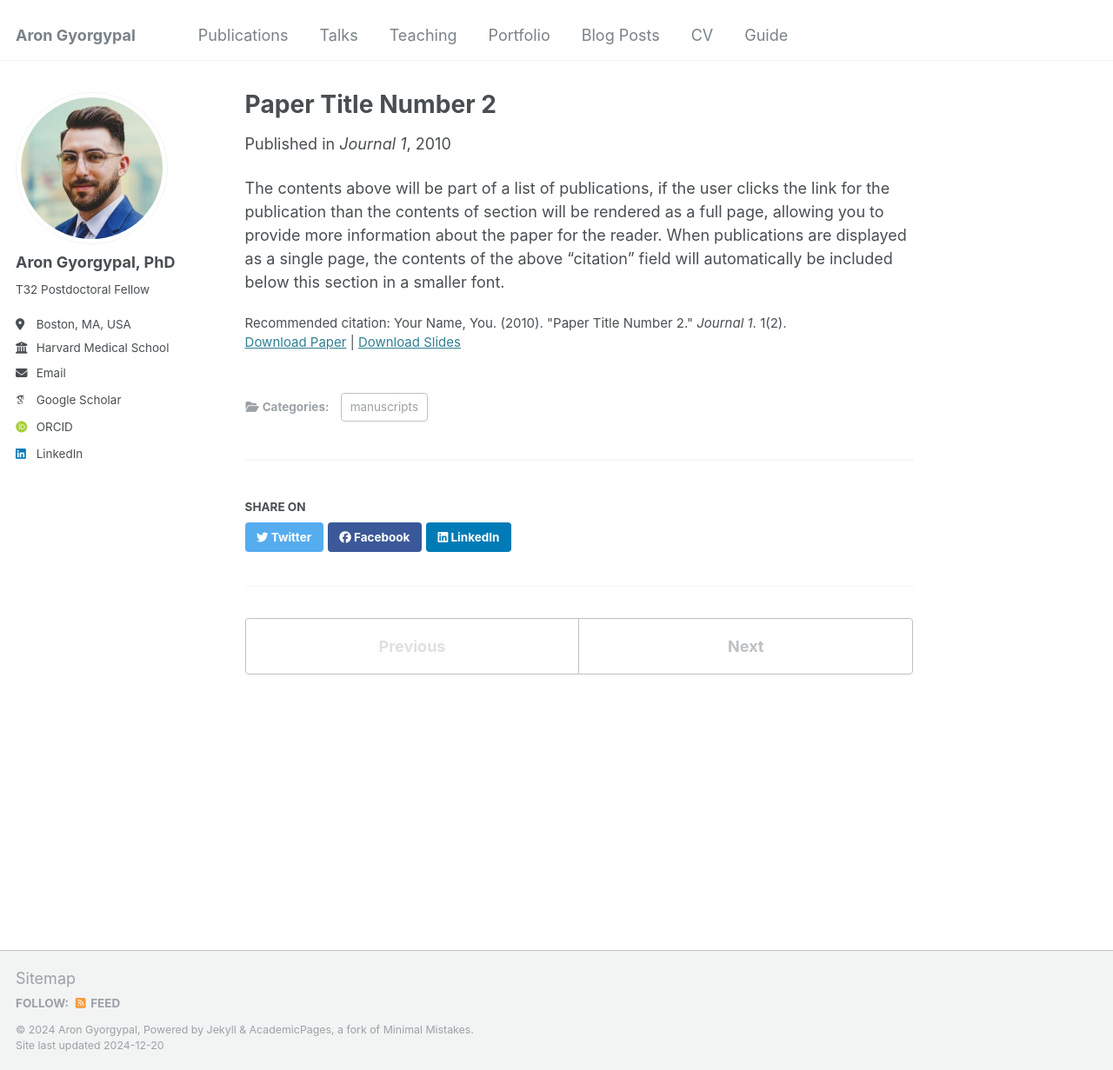
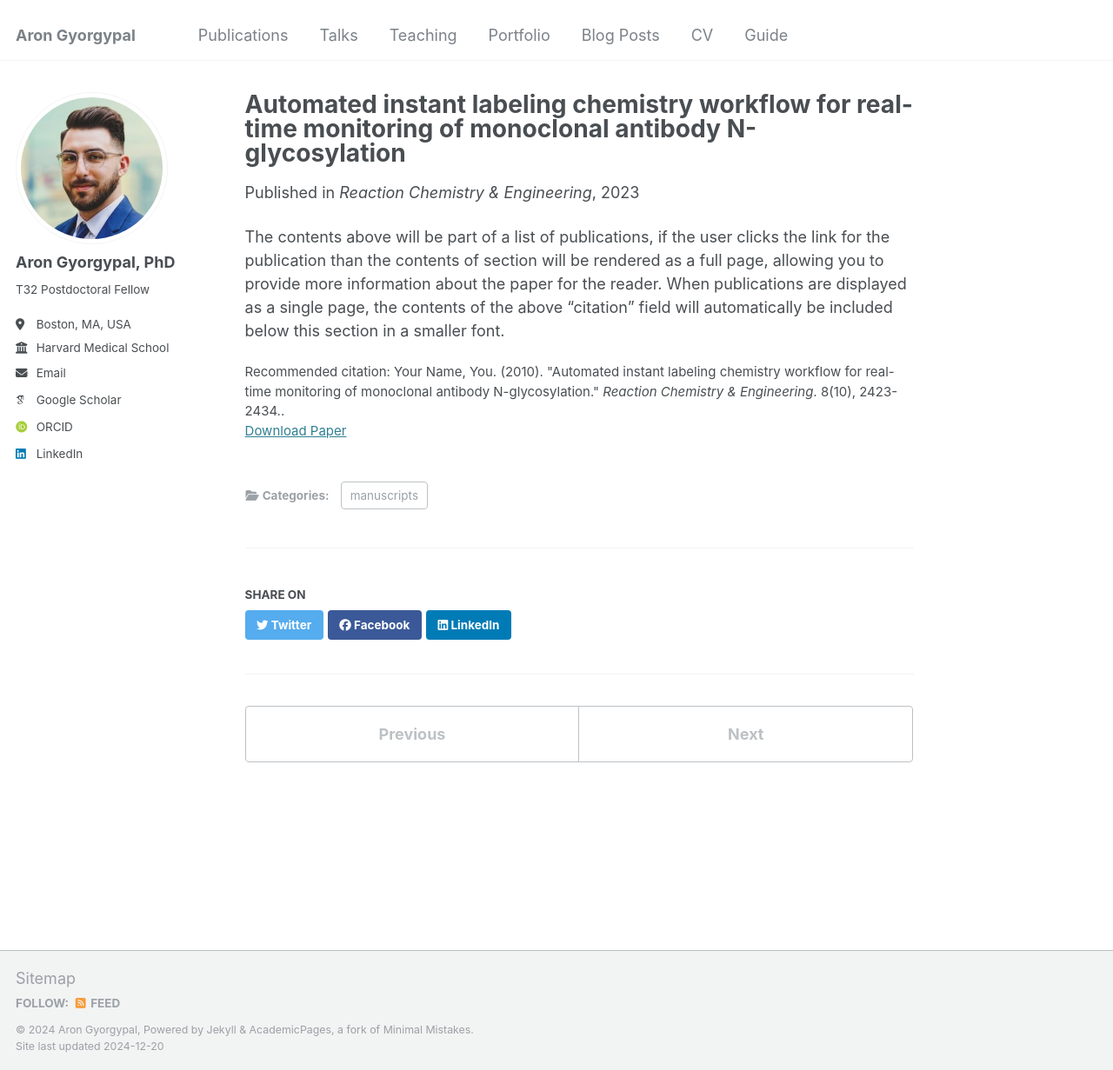
Before and after one commit to AGyorgypal/AGyorgypal.github.io, a Jekyll site: the page built from _publications/2010-10-01-paper-title-number-2.md, in a window 1280 px wide and 1231 px high. Shown: the whole window at 87% size. Built offline with Jekyll 4.4.1, drawn with Linux system fonts in a browser that asks for light colours; some web fonts are replaced.

Commit message:
Update 2010-10-01-paper-title-number-2.md

```diff
--- a/_publications/2010-10-01-paper-title-number-2.md
+++ b/_publications/2010-10-01-paper-title-number-2.md
@@ -1,14 +1,13 @@
 ---
-title: "Paper Title Number 2"
+title: "Automated instant labeling chemistry workflow for real-time monitoring of monoclonal antibody N-glycosylation"
 collection: publications
 category: manuscripts
 permalink: /publication/2010-10-01-paper-title-number-2
 excerpt: 'This paper is about the number 2. The number 3 is left for future work.'
-date: 2010-10-01
-venue: 'Journal 1'
-slidesurl: 'http://academicpages.github.io/files/slides2.pdf'
-paperurl: 'http://academicpages.github.io/files/paper2.pdf'
-citation: 'Your Name, You. (2010). &quot;Paper Title Number 2.&quot; <i>Journal 1</i>. 1(2).'
+date: 2023-05-18
+venue: 'Reaction Chemistry & Engineering'
+paperurl: 'https://pubs.rsc.org/en/content/articlelanding/2023/re/d2re00568a/'
+citation: 'Your Name, You. (2010). &quot;Automated instant labeling chemistry workflow for real-time monitoring of monoclonal antibody N-glycosylation.&quot; <i>Reaction Chemistry & Engineering</i>. 8(10), 2423-2434..'
 ---
 
 The contents above will be part of a list of publications, if the user clicks the link for the publication than the contents of section will be rendered as a full page, allowing you to provide more information about the paper for the reader. When publications are displayed as a single page, the contents of the above "citation" field will automatically be included below this section in a smaller font.
```
